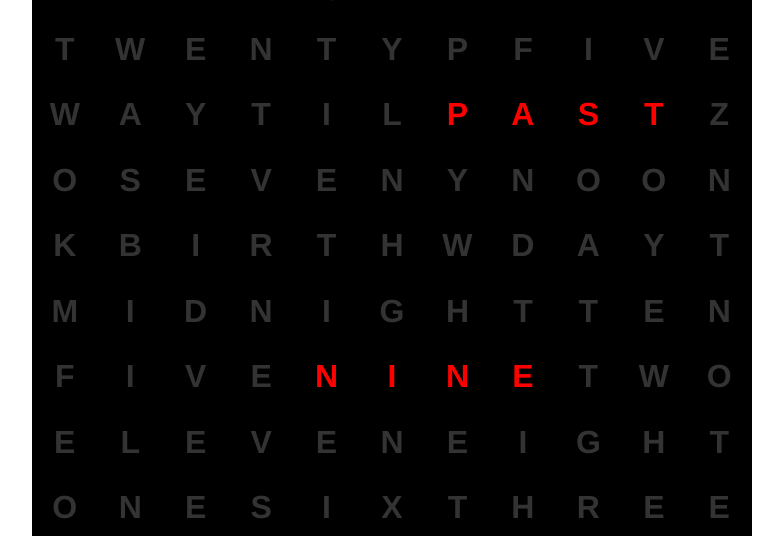
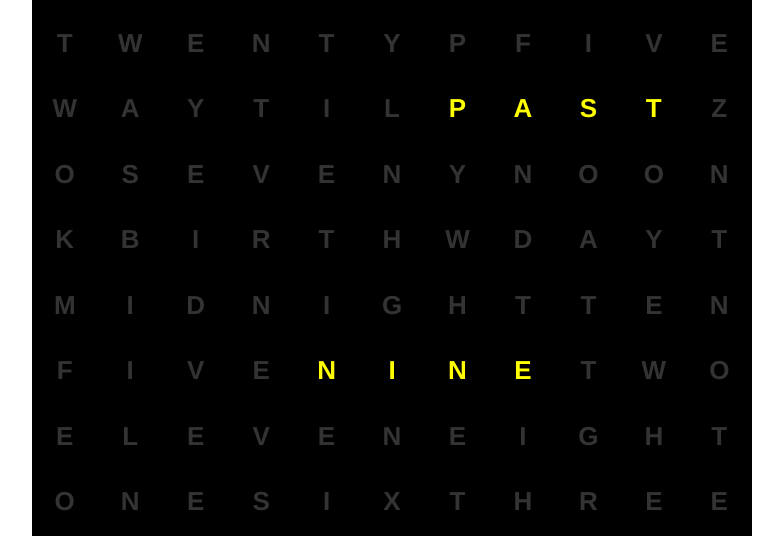
Before and after one commit to irvingmike/wordclock, a website: page index.html in a window 1280 px wide. Shown: the part 156-692 px from the top of the page, without its empty margins (248-1031 px from the left). Drawn offline with nearby package versions, Linux system fonts and the light colour scheme.

Commit message:
Adding type scaling based on container size

```diff
--- a/index.css
+++ b/index.css
@@ -5,7 +5,7 @@ body {
 section.mainSection {
 	height: 90vmin;
 	width: 90vmin;
-	background-color: aqua;
+	background-color: red;
 	margin: 5vmin auto auto auto;
 }
 
@@ -14,10 +14,10 @@ section.mainSection {
 /* TODO: move this to it's own file */
 div[ng-app=WordClock] {
 	height: 100%;
+	background-color: black;
 }
 
 word-clock {
-	background-color: blueviolet;
 	height: 100%;
 }
 
@@ -27,7 +27,7 @@ div.wordClockRow {
 }
 
 div.wordClockSection {
-	background-color: #000;
+	background-color: transparent;
 	width: 9.090909090909%;
 	height: 100%;
 
@@ -51,5 +51,5 @@ div.wordClockSection > div {
 }
 
 div.wordClockSection.active {
-	color: red;
+	color: yellow;
 }
--- a/wordClock.js
+++ b/wordClock.js
@@ -8,7 +8,7 @@ let app = angular.module('WordClock', []);
 
 const debugActive = false;
 
-app.controller('WordClockController', function($scope, $interval, $timeout) {
+app.controller('WordClockController', function($scope, $interval, $timeout, $window) {
 
   $scope.clock = {
     text: {
@@ -103,7 +103,12 @@ app.controller('WordClockController', function($scope, $interval, $timeout) {
 
   $timeout(function() {
     highlightWords($scope);
+    doToAllSections($scope, scaleText)
   }, 100);
+
+  angular.element($window).bind('resize', function() {
+    doToAllSections($scope, scaleText);
+  });
 
 })
 .directive('wordClock', function() {
@@ -118,6 +123,17 @@ app.controller('WordClockController', function($scope, $interval, $timeout) {
     , template: "<div class='wordClockSection' id='{{ rowkey }}{{ itemkey }}'>{{ item }}</div>"
   }
 });
+
+function doToAllSections($scope, suppliedFunc) {
+  for (let y = 0; y < $scope.clock.settings.height; y++) {
+    for (let x = 0; x < $scope.clock.settings.width; x++) {
+      let id = (y === 10) ? 'a' : y.toString();
+      id += (x === 10) ? 'a' : x.toString();
+      suppliedFunc($scope, id);
+    }
+  }
+
+}
 
 function checkTime($scope) {
   debug('*** Checking Time ***');
@@ -222,7 +238,7 @@ function checkTime($scope) {
 
 function highlightWords($scope) {
   debug("*** Highlighting new words ***");
-  clearActiveClass($scope);
+  doToAllSections($scope, clearActiveClass);
   for (let id of $scope.clock.currentDisplay) {
     try {
       let elementClassList = document.getElementById(id).classList.add('active');
@@ -231,19 +247,16 @@ function highlightWords($scope) {
   debug($scope.clock.currentDisplay);
 }
 
-function clearActiveClass($scope) {
-  for (let y = 0; y < $scope.clock.settings.height; y++) {
-    for (let x = 0; x < $scope.clock.settings.width; x++) {
+function clearActiveClass($scope, id) {
+  try {
+    document.getElementById(id).classList.remove('active');
+  } catch(err) { debug(err); }
+}
 
-      let id = (y === 10) ? 'a' : y.toString();
-      id += (x === 10) ? 'a' : x.toString();
-      try {
-        document.getElementById(id).classList.remove('active');
-      } catch(err) {
-        // debug(err);
-      }
-    }
-  }
+function scaleText($scope, id) {
+  let element = document.getElementById(id);
+  //let fontSize = element.offsetWidth * .5;
+  element.style.fontSize = (element.offsetWidth * .4) + 'px';
 }
 
 function debug(error) {
```
